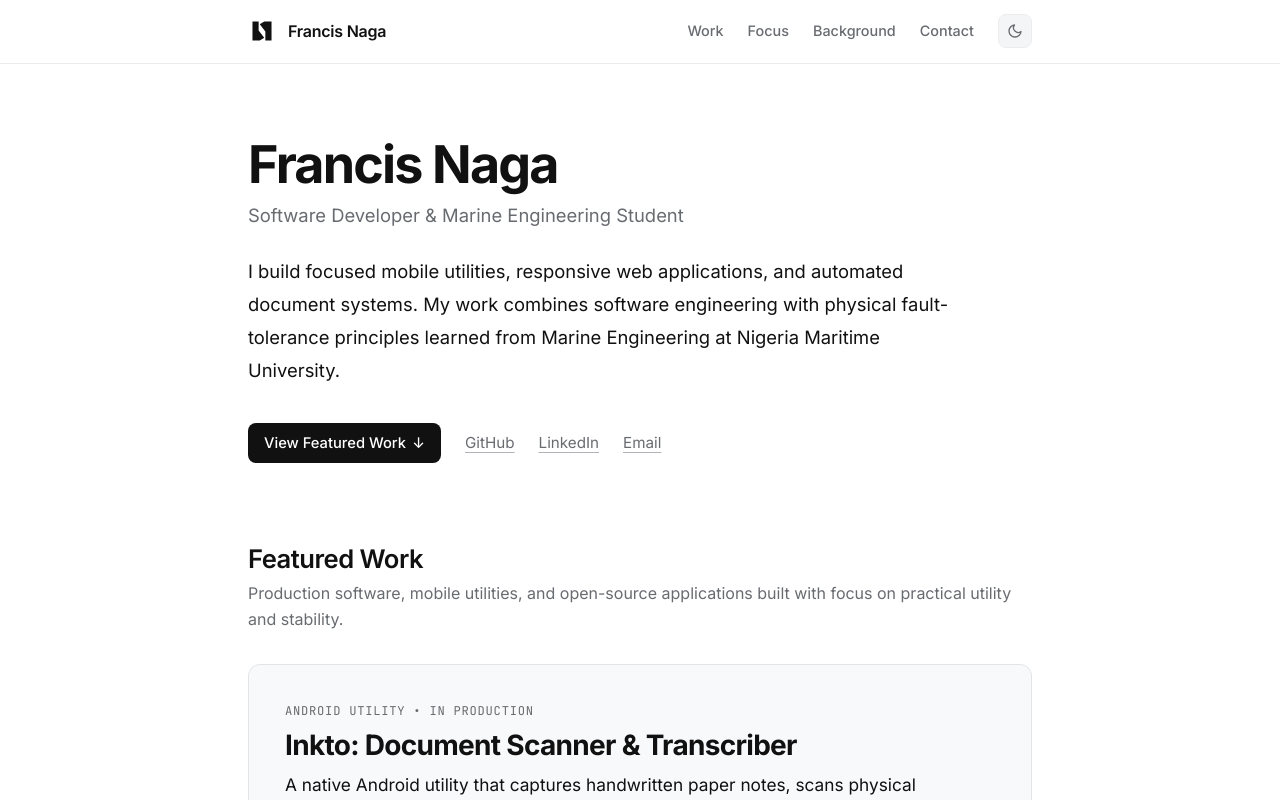
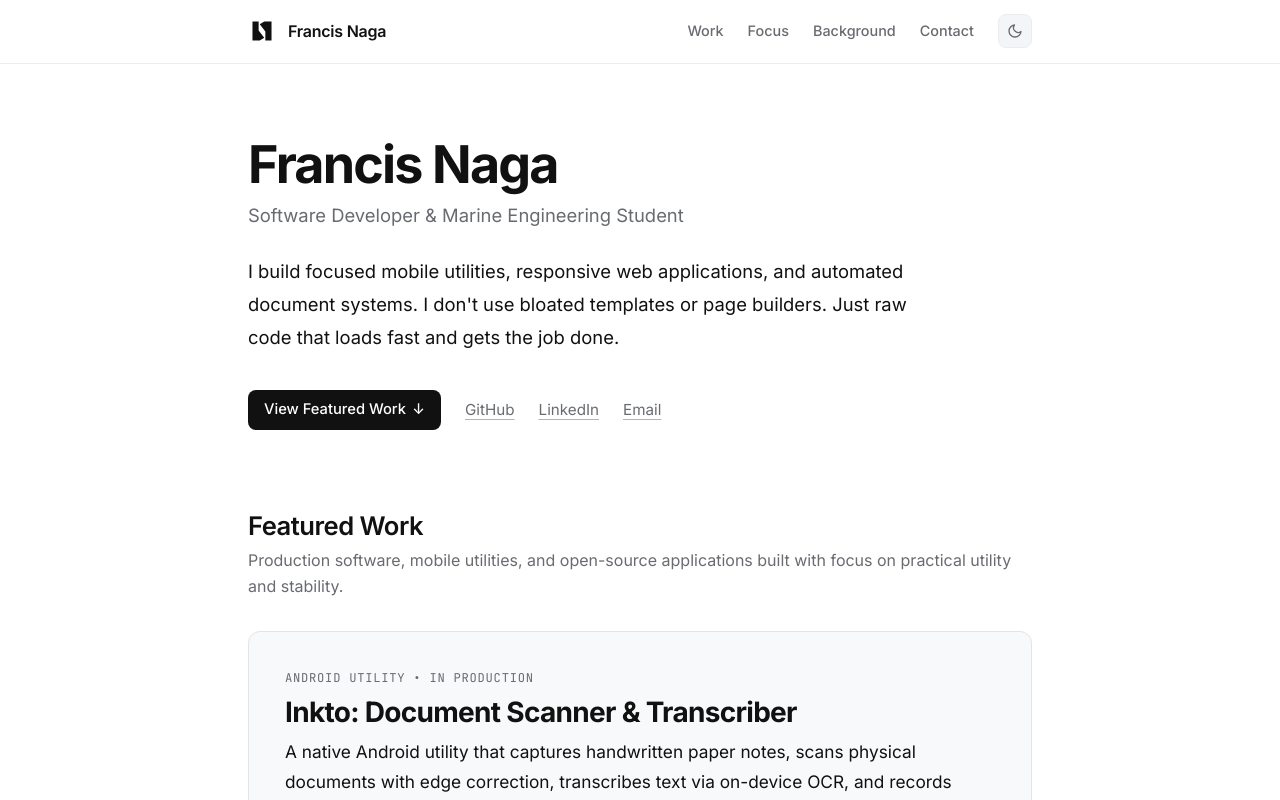
Before and after one commit to francisnaga/My-Portfolio, a React (Vite) app: page / in a window 1280 px wide. Shown: the top 800 px of the page. Built offline with nearby package versions, Linux system fonts and the light colour scheme.

Commit message:
fix(copy): update hero copy to direct, punchy builder statement

```diff
--- a/src/App.jsx
+++ b/src/App.jsx
@@ -231,8 +231,8 @@ export default function App() {
 
           <p className="hero-lead">
             I build focused mobile utilities, responsive web applications, and automated
-            document systems. My work combines software engineering with physical fault-tolerance
-            principles learned from Marine Engineering at Nigeria Maritime University.
+            document systems. I don't use bloated templates or page builders. Just raw code
+            that loads fast and gets the job done.
           </p>
 
           <div className="hero-actions">
```
